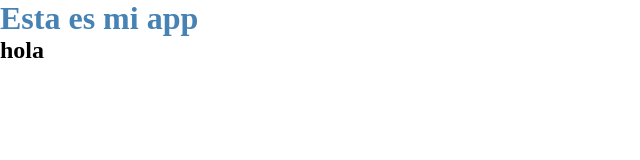
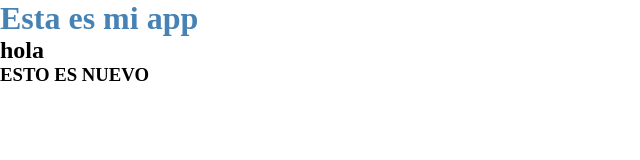
Before and after one commit to jorgeduje/deploy-73500, a plain HTML site: page index.html in a window 1280 px wide. Shown: the whole page, without its empty margins (0-640 px from the left). Drawn offline with Linux system fonts and the light colour scheme.

Commit message:
se implementa el h3

```diff
--- a/index.html
+++ b/index.html
@@ -9,6 +9,7 @@
   <body>
     <h1>Esta es mi app</h1>
     <h2>hola</h2>
+    <h3>ESTO ES NUEVO</h3>
     <script src="./main.js"></script>
   </body>
 </html>
```
